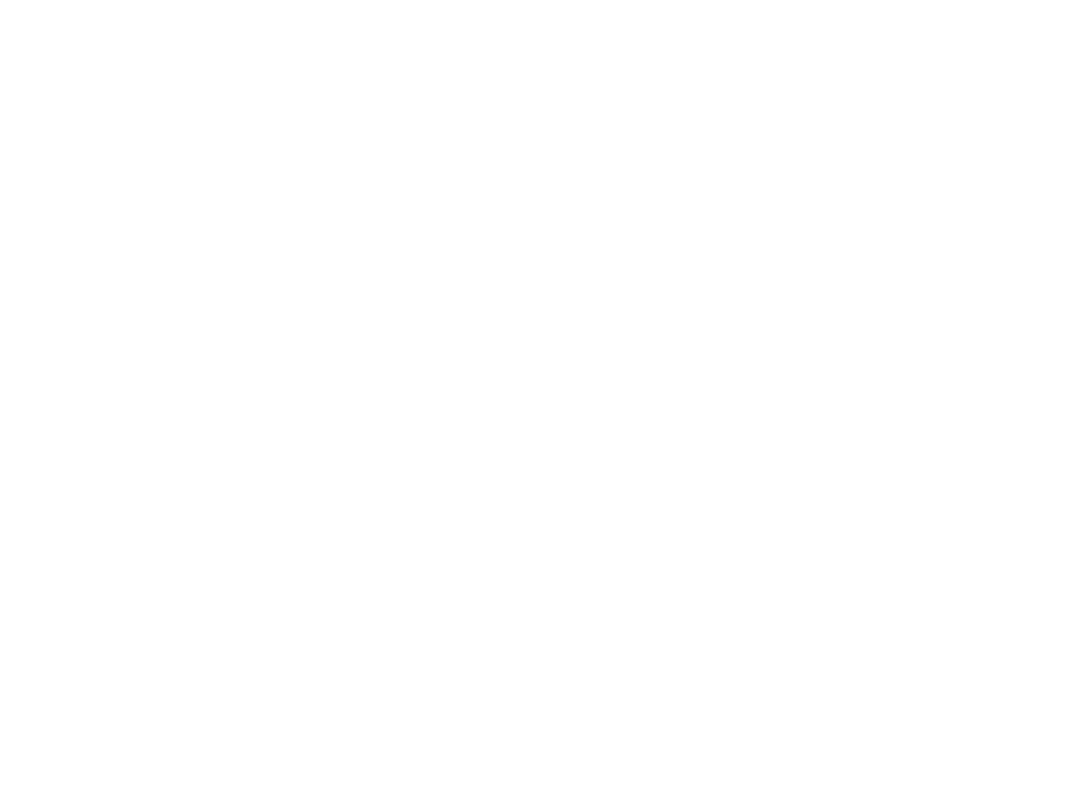
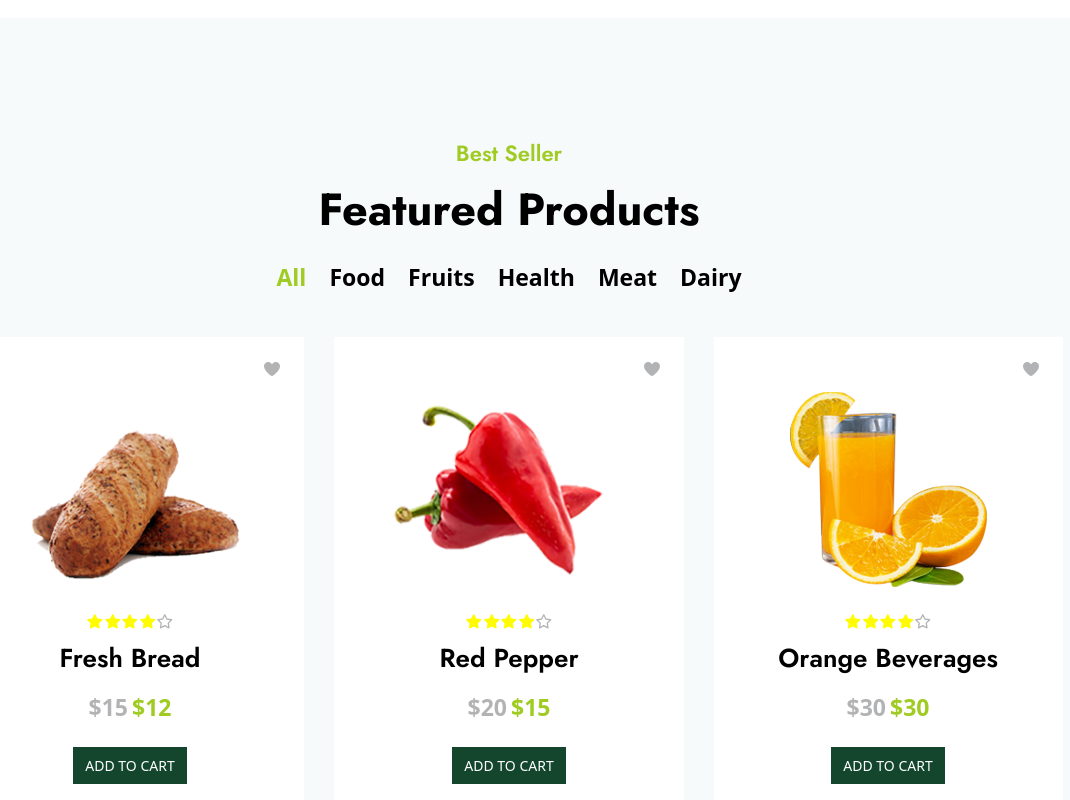
Before and after one commit to hassammd/Groxi-Store, a React (Vite) app: page /about in a window 1280 px wide. Shown: the part 4760-5560 px from the top of the page, without its empty margins (131-1201 px from the left). Before the commit the page ends 4778 px from the top, so only its background shows below. Built offline with nearby package versions, Linux system fonts and the light colour scheme.

Commit message:
create featured products

```diff
--- /dev/null
+++ b/src/Components/FeaturedProducts.jsx
@@ -0,0 +1,172 @@
+import { useState } from "react";
+import Bread from "../assets/seller1.png";
+import Red_Pepper from "../assets/seller2.png";
+import Orange_Beverage from "../assets/seller3.png";
+import Dozen_Eggs from "../assets/seller4.png";
+import CookingOil from "../assets/seller5.png";
+import Body_Lotion from "../assets/seller6.png";
+import Beef_Steak from "../assets/trend-home1.png";
+import Fresh_Milk from "../assets/trend-home5.png";
+import Strawberries from "../assets/trend-home3.png";
+
+import ProductsCard from "./ProductCard";
+
+const FeaturedProducts = () => {
+  const [activeTab, setActiveTab] = useState("All");
+
+  const products = [
+    {
+      id: 1,
+      title: "Fresh Bread",
+      productImg: Bread,
+      oldPrice: 15,
+      newPrice: 12,
+      hot: true,
+      rating: 4,
+      catagory: "Food",
+      bgColor: "var(--color-secondary)",
+    },
+    {
+      id: 2,
+      title: "Red Pepper",
+      productImg: Red_Pepper,
+      oldPrice: 20,
+      newPrice: 15,
+      hot: true,
+      rating: 4,
+      catagory: "Food",
+      bgColor: "var(--color-secondary)",
+    },
+    {
+      id: 3,
+      title: "Orange Beverages",
+      productImg: Orange_Beverage,
+      oldPrice: 30,
+      newPrice: 30,
+      hot: true,
+      rating: 4,
+      catagory: "Food",
+      bgColor: "var(--color-secondary)",
+    },
+    {
+      id: 4,
+      title: "Dozen Eggs",
+      productImg: Dozen_Eggs,
+      oldPrice: 50,
+      newPrice: 40,
+      hot: true,
+      rating: 2,
+      catagory: "Dairy",
+      bgColor: "var(--color-secondary)",
+    },
+    {
+      id: 5,
+      title: "Cooking Oil",
+      productImg: CookingOil,
+      oldPrice: 20,
+      newPrice: 15,
+      hot: true,
+      rating: 4,
+      catagory: "Health",
+      bgColor: "var(--color-secondary)",
+    },
+    {
+      id: 6,
+      title: "Body Lotion",
+      productImg: Body_Lotion,
+      oldPrice: 30,
+      newPrice: 20,
+      hot: false,
+      rating: 3,
+      catagory: "Health",
+      bgColor: "var(--color-secondary)",
+    },
+    {
+      id: 7,
+      title: "Beef Steak",
+      oldPrice: 15,
+      newPrice: 12,
+      productImg: Beef_Steak,
+      hot: true,
+      rating: 4,
+      catagory: "Meat",
+      bgColor: "var(--color-secondary)",
+    },
+    {
+      id: 8,
+      title: "Fresh_Milk",
+      oldPrice: 12,
+      newPrice: 10,
+      productImg: Fresh_Milk,
+      hot: true,
+      rating: 3,
+      catagory: "Dairy",
+      bgColor: "var(--color-secondary)",
+    },
+    {
+      id: 3,
+      title: "Strawberries",
+      oldPrice: 15,
+      newPrice: 10,
+      productImg: Strawberries,
+      hot: true,
+      rating: 3,
+      catagory: "Fruits",
+      bgColor: "var(--color-secondary)",
+    },
+  ];
+
+  const Tabs = ["All", "Food", "Fruits", "Health", "Meat", "Dairy"];
+  const featuredProducts =
+    activeTab === "All"
+      ? products
+      : products.filter((items) => items.catagory === activeTab);
+
+  return (
+    <>
+      <section className="lg:py-[120px] py-[70px] sm:py-[90px]  bg-[var(--color-productBg)]">
+        <div className="container">
+          <div className="flex flex-col items-center gap-4 mb-[25px]">
+            <h5 className="text-[var(--color-primary)] font-semibold">
+              Best Seller
+            </h5>
+            <h2>Featured Products</h2>
+          </div>
+          <div className="mb-[42px]">
+            <ul className="flex items-center justify-center flex-wrap gap-[18px]  lg:gap-[23px]">
+              {Tabs.map((items) => {
+                return (
+                  <li
+                    onClick={() => setActiveTab(items)}
+                    className={`${
+                      activeTab == items ? "text-[var(--color-primary)]" : ""
+                    } lg:text-[23px] text-[18px]  font-semibold cursor-pointer hover:text-[var(--color-primary)] duration-500`}
+                  >
+                    {items}
+                  </li>
+                );
+              })}
+            </ul>
+          </div>
+          <div className=" flex flex-wrap justify-center gap-[30px]">
+            {featuredProducts.slice(0, 6).map((items) => {
+              return (
+                <ProductsCard
+                  title={items.title}
+                  oldPrice={items.oldPrice}
+                  newPrice={items.newPrice}
+                  productImg={items.productImg}
+                  rating={items.rating}
+                  catagory={items.catagory}
+                  bgColor={items.bgColor}
+                />
+              );
+            })}
+          </div>
+        </div>
+      </section>
+    </>
+  );
+};
+
+export default FeaturedProducts;
--- a/src/Components/ProductCard.jsx
+++ b/src/Components/ProductCard.jsx
@@ -9,10 +9,20 @@
   oldPrice,
   title,
   rating,
+  bgColor,
 }) => {
   return (
     <>
-      <div className=" w-full md:w-[33%] lg:w-[31.5%] sm:w-[40%]  border border-transparent hover:border hover:border-[var(--color-primary)] md:py-[45px] md:px-[50px] py-[35px] px-[25px] bg-[var(--color-productBg)] flex flex-col items-center justify-center relative group">
+      <div
+        className="
+      w-full md:w-[33%] lg:w-[31.5%] sm:w-[40%]
+      border border-transparent hover:border
+      hover:border-[var(--color-primary)]
+      md:py-[45px] md:px-[50px] py-[35px] px-[25px]
+      flex flex-col items-center
+       justify-center relative group"
+        style={{ backgroundColor: bgColor }}
+      >
         {hot ? (
           <span className="lg:text-[15px]  py-[1px]  px-[13px] bg-red absolute top-0 left-0 text-[var(--color-secondary)]">
             Hot
--- a/src/Components/TrendingProducts.jsx
+++ b/src/Components/TrendingProducts.jsx
@@ -15,6 +15,7 @@
       productImg: trendhome1,
       rating: 4,
       hot: true,
+      bgColor: "var(--color-productBg)",
     },
     {
       title: "Broccoli",
@@ -23,6 +24,7 @@
       productImg: trendhome2,
       rating: 3,
       hot: false,
+      bgColor: "var(--color-productBg)",
     },
     {
       title: "Strawberries",
@@ -31,6 +33,7 @@
       productImg: trendhome3,
       rating: 1,
       hot: true,
+      bgColor: "var(--color-productBg)",
     },
     {
       title: "Fresh Honey",
@@ -39,6 +42,7 @@
       productImg: trendhome4,
       rating: 1,
       hot: true,
+      bgColor: "var(--color-productBg)",
     },
     {
       title: "Fresh Milk",
@@ -47,6 +51,7 @@
       productImg: trendhome5,
       rating: 3,
       hot: true,
+      bgColor: "var(--color-productBg)",
     },
     {
       title: "Mango Beverage",
@@ -55,6 +60,7 @@
       productImg: trendhome6,
       rating: 3,
       hot: true,
+      bgColor: "var(--color-productBg)",
     },
   ];
 
@@ -79,6 +85,7 @@
                     productImg={items.productImg}
                     rating={items.rating}
                     hot={items.hot}
+                    bgColor={items.bgColor}
                   />
                 );
               })}
--- a/src/Pages/Home.jsx
+++ b/src/Pages/Home.jsx
@@ -1,6 +1,7 @@
 import AboutSection from "../Components/AboutSection";
 import Catagories from "../Components/Catagories";
 import DiscountBanner from "../Components/DiscountBanner";
+import FeaturedProducts from "../Components/FeaturedProducts";
 import FeatureSection from "../Components/FeaturesSection";
 import Header from "../Components/Header";
 import NavBar from "../Components/NavBar";
@@ -15,6 +16,7 @@
       <DiscountBanner />
       <AboutSection />
       <FeatureSection />
+      <FeaturedProducts />
     </>
   );
 };
```
